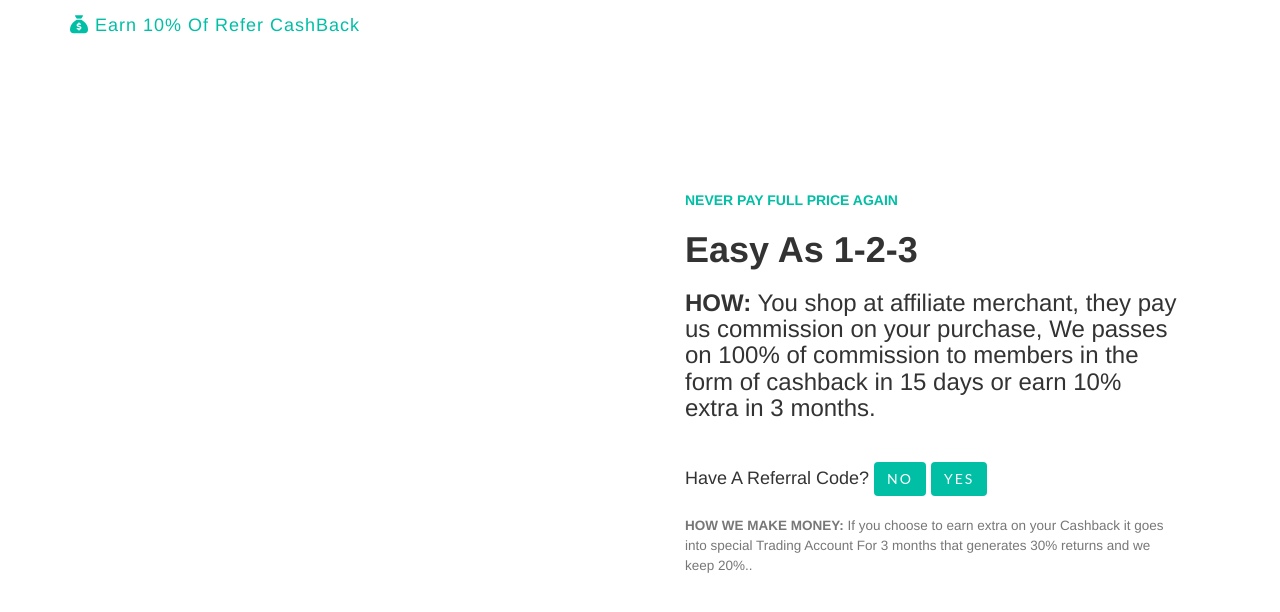
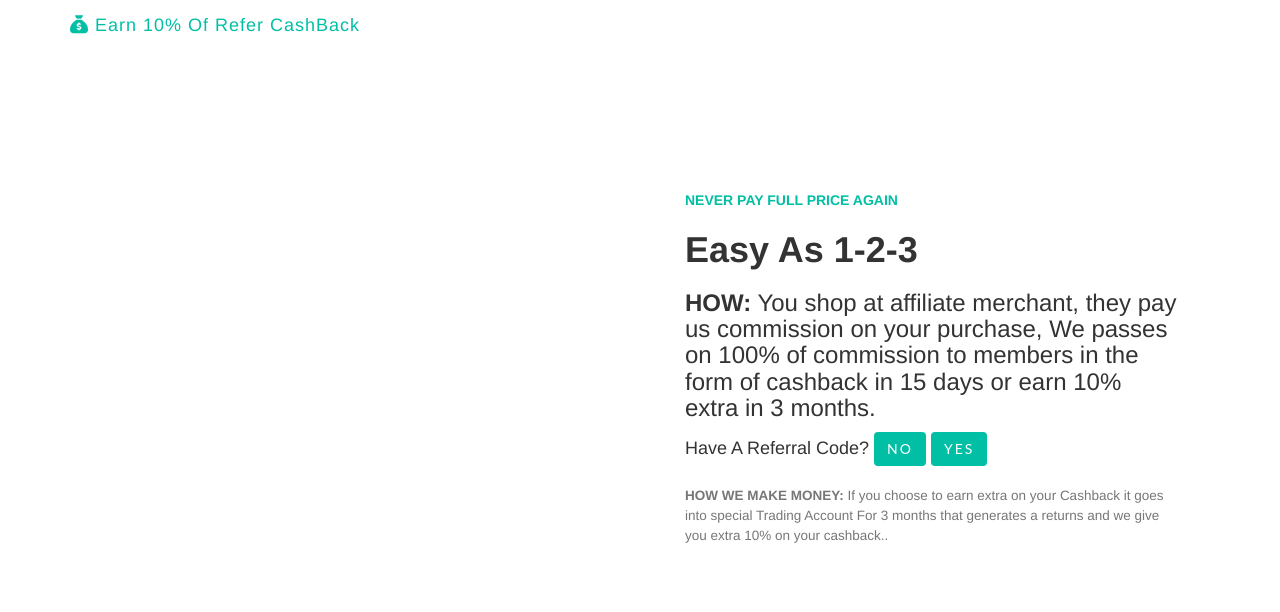
Before and after one commit to allpreegroup/allpreegroup.github.io, a Jekyll site: the page built from index.html, in a window 1280 px wide. Shown: the top 612 px of the page. Built offline with Jekyll 4.4.1, drawn with Linux system fonts in a browser that asks for light colours; nearby versions of some CDN libraries.

Commit message:
Update homepage3.html

```diff
--- a/_includes/homepage3.html
+++ b/_includes/homepage3.html
@@ -14,12 +14,12 @@
 
 			       <h3><b>HOW:</b> You shop at affiliate merchant, they pay us commission on your purchase, We passes on 100% of commission to members in the form of cashback in 15 days or earn 10% extra in 3 months.</h3>
 
-				       <br>
+
                                            <H4>Have A Referral Code? </4>
                               <a href="/" class="page-scroll"><button class="btn btn-outline btn-xl" id="#signup">No</button></a>    <a href="/" class="page-scroll"><button class="btn btn-outline btn-xl" id="#signup">Yes</button></a>
 
                             <br> <br>
-				<small class="block"><b>HOW WE MAKE MONEY:</b> If you choose to earn extra on your Cashback it goes into special Trading Account For 3 months that generates 30% returns and we keep 20%..</small>
+				<small class="block"><b>HOW WE MAKE MONEY:</b> If you choose to earn extra on your Cashback it goes into special Trading Account For 3 months that generates a returns and we give you extra 10% on your cashback..</small>
 
 
                                </div>
```
